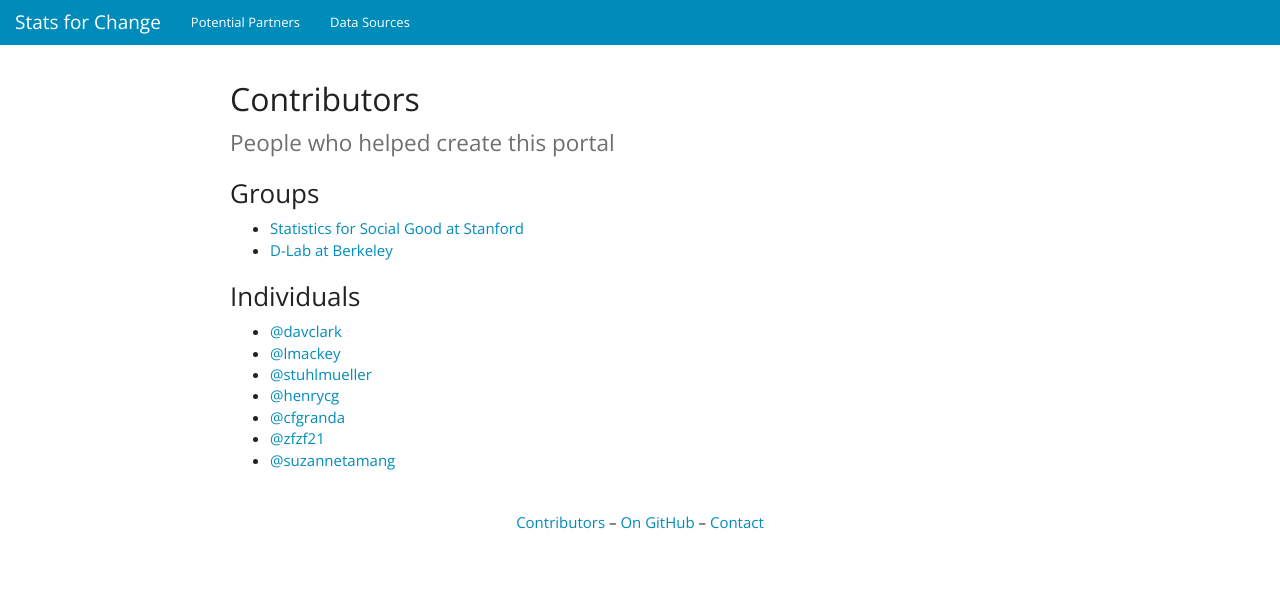
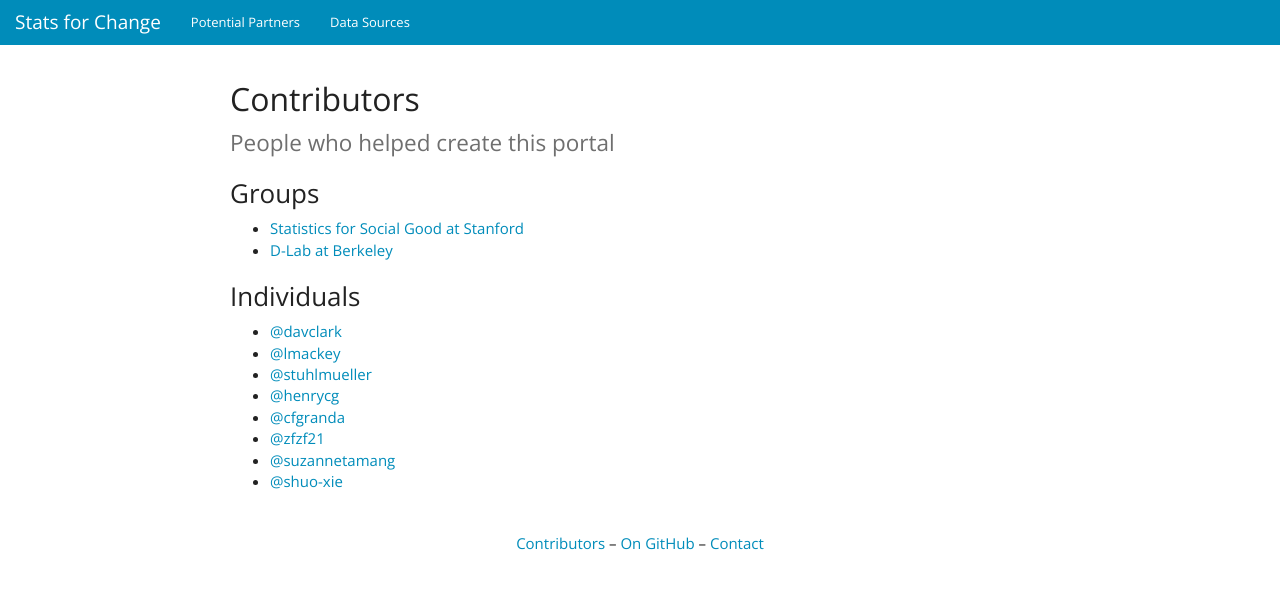
Before and after one commit to stats-for-change/stats-for-change.github.io, a Jekyll site: the page built from contributors.md, in a window 1280 px wide. Shown: the top 589 px of the page. Built offline with Jekyll 4.4.1, drawn with Linux system fonts in a browser that asks for light colours; nearby versions of some CDN libraries; Markdown is read by kramdown in place of the engine named in the settings.

Commit message:
Update contributors.md

```diff
--- a/contributors.md
+++ b/contributors.md
@@ -21,3 +21,4 @@ Contributors
 - [@cfgranda](https://github.com/cfgranda)
 - [@zfzf21](https://github.com/zfzf21)
 - [@suzannetamang](https://github.com/suzannetamang)
+- [@shuo-xie](https://github.com/shuo-xie)
```
